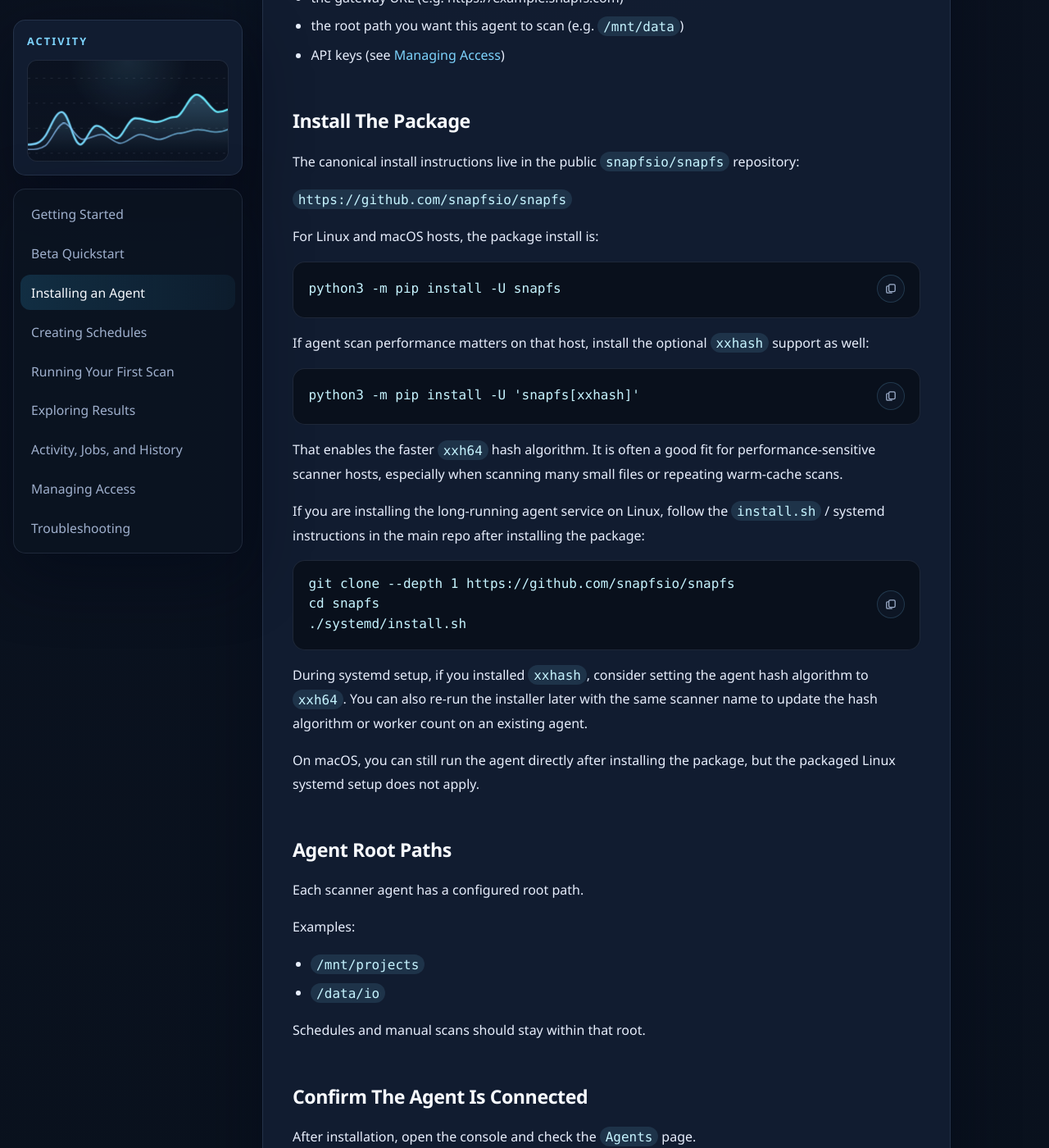
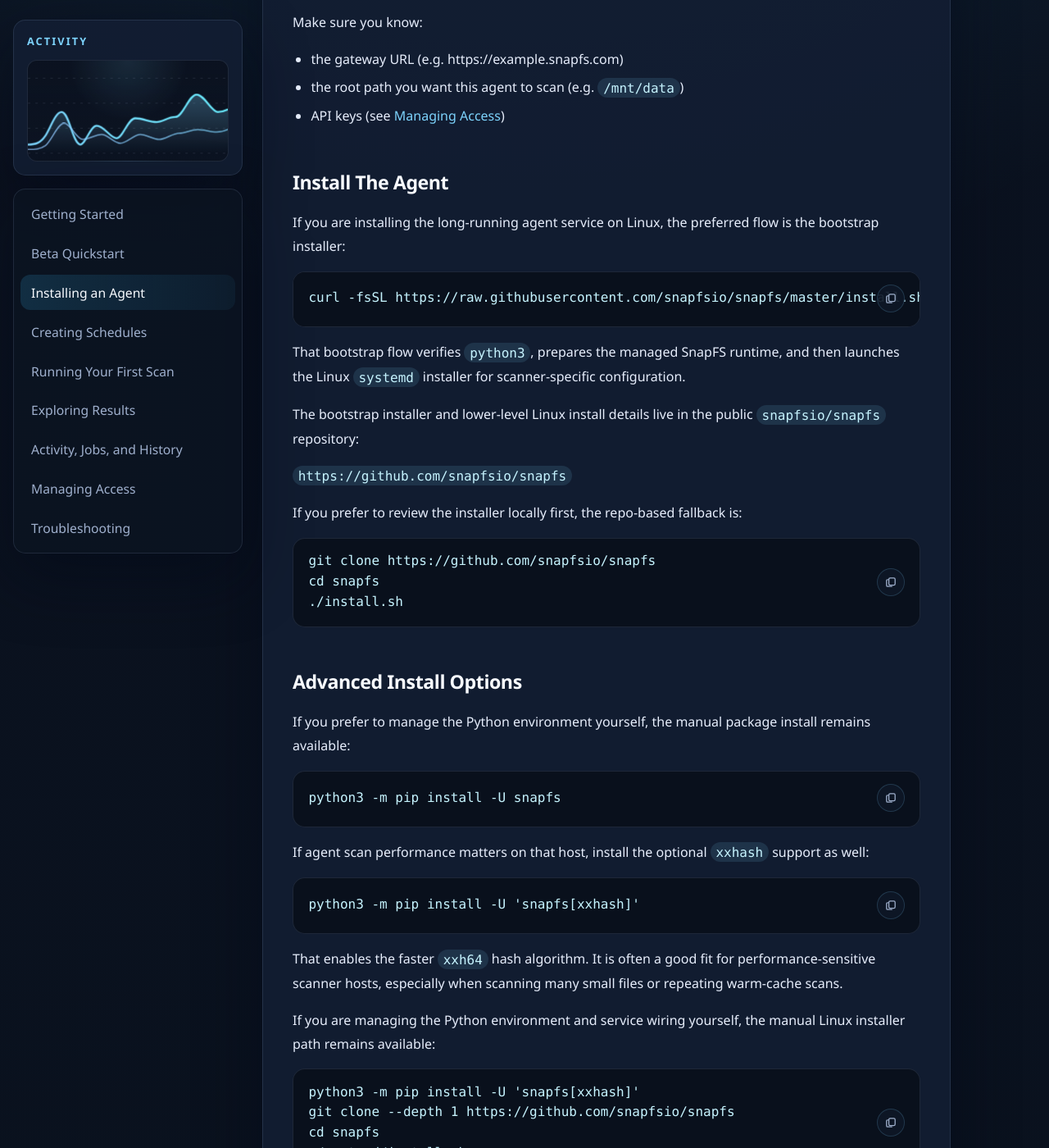
Before and after one commit to snapfsio/snapfs-docs, a Jekyll site: the page built from docs/installing-an-agent.md, in a window 1280 px wide and 1400 px high, scrolled down 805 px. Shown: the whole window at 82% size. Built offline with Jekyll 4.4.1, drawn with Linux system fonts in a browser that asks for light colours; some of the changed text lies outside the part shown.

Commit message:
simplify public agent install flow

````diff
--- a/docs/installing-an-agent.md
+++ b/docs/installing-an-agent.md
@@ -9,9 +9,14 @@ A SnapFS scanner agent is responsible for walking a filesystem root and publishi
 
 ## Platform Support
 
-Today, the supported agent setup path is Linux and macOS.
+Today, the supported packaged agent setup path is Linux.
 
-Windows agent install guidance and install scripts are coming soon. If you are on Windows today, you can continue with one-off CLI scans, or you can wire up the agent manually if you are comfortable with a DIY setup.
+On macOS, you can still run the agent directly after installing the package, but
+the packaged Linux `systemd` setup does not apply.
+
+Windows agent install guidance and install scripts are coming soon. If you are
+on Windows today, you can continue with one-off CLI scans, or you can wire up
+the agent manually if you are comfortable with a DIY setup.
 
 ## Before You Install
 
@@ -21,13 +26,36 @@ Make sure you know:
 - the root path you want this agent to scan (e.g. `/mnt/data`)
 - API keys (see [Managing Access](managing-access.md))
 
-## Install The Package
+## Install The Agent
 
-The canonical install instructions live in the public `snapfsio/snapfs` repository:
+If you are installing the long-running agent service on Linux, the preferred
+flow is the bootstrap installer:
+
+```bash
+curl -fsSL https://raw.githubusercontent.com/snapfsio/snapfs/master/install.sh | bash
+```
+
+That bootstrap flow verifies `python3`, prepares the managed SnapFS runtime,
+and then launches the Linux `systemd` installer for scanner-specific
+configuration.
+
+The bootstrap installer and lower-level Linux install details live in the
+public `snapfsio/snapfs` repository:
 
 [`https://github.com/snapfsio/snapfs`](https://github.com/snapfsio/snapfs)
 
-For Linux and macOS hosts, the package install is:
+If you prefer to review the installer locally first, the repo-based fallback is:
+
+```bash
+git clone https://github.com/snapfsio/snapfs
+cd snapfs
+./install.sh
+```
+
+## Advanced Install Options
+
+If you prefer to manage the Python environment yourself, the manual package
+install remains available:
 
 ```bash
 python3 -m pip install -U snapfs
@@ -44,19 +72,26 @@ That enables the faster `xxh64` hash algorithm. It is often a good fit for
 performance-sensitive scanner hosts, especially when scanning many small files
 or repeating warm-cache scans.
 
-If you are installing the long-running agent service on Linux, follow the `install.sh` / systemd instructions in the main repo after installing the package:
+If you are managing the Python environment and service wiring yourself, the
+manual Linux installer path remains available:
 
 ```bash
+python3 -m pip install -U 'snapfs[xxhash]'
 git clone --depth 1 https://github.com/snapfsio/snapfs
 cd snapfs
 ./systemd/install.sh
 ```
 
-During systemd setup, if you installed `xxhash`, consider setting the agent hash
-algorithm to `xxh64`. You can also re-run the installer later with the same
-scanner name to update the hash algorithm or worker count on an existing agent.
+During `systemd` setup, if you installed `xxhash`, consider setting the agent
+hash algorithm to `xxh64`. You can also re-run the installer later with the
+same scanner name to update the hash algorithm or worker count on an existing
+agent.
 
-On macOS, you can still run the agent directly after installing the package, but the packaged Linux systemd setup does not apply.
+For fuller Linux install and service-management details, see the install and
+systemd docs in the SnapFS client repo:
+
+- [`docs/install.md`](https://github.com/snapfsio/snapfs/blob/master/docs/install.md)
+- [`docs/systemd.md`](https://github.com/snapfsio/snapfs/blob/master/docs/systemd.md)
 
 ## Agent Root Paths
 
````
